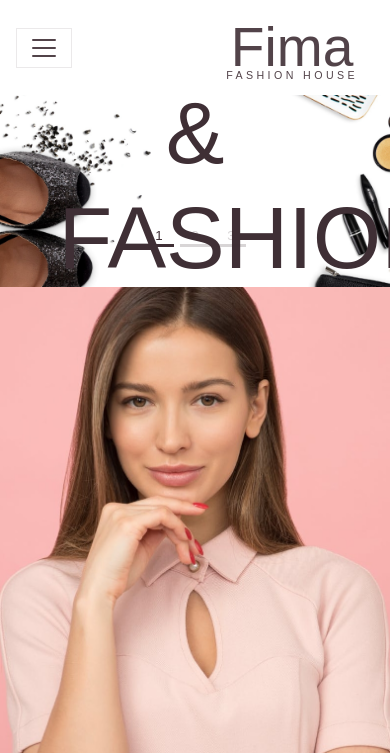
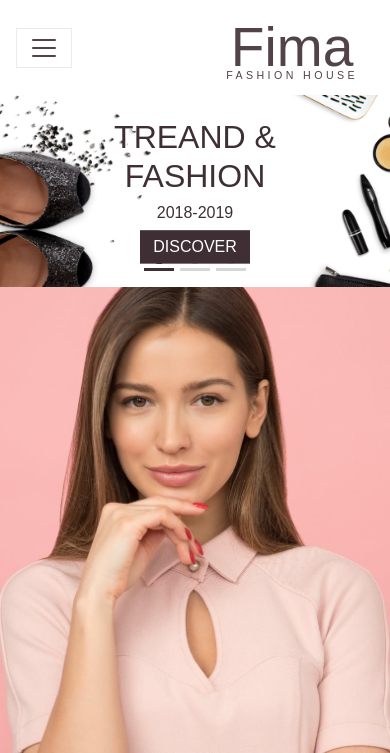
Before and after one commit to dlahoda/fima, a Node project: template src/templates/index.pug in a window 390 px wide; the page is wider, and only the part inside the window is pictured. Shown: the top 753 px of that part. Run offline with Node 20 templates, Linux system fonts and the light colour scheme; the template is opened without the code that fills it, so the values that code supplies are empty; style sheets or scripts are compiled from the project's sources.

Commit message:
Made slider responsive

```diff
--- a/src/sass/sections/_slider.scss
+++ b/src/sass/sections/_slider.scss
@@ -19,3 +19,37 @@
     }
   }
 }
+
+@media screen and (max-width: 1376px) {
+  .display-2 {
+    font-size: $display2-size - 1rem;
+  }
+  .display-4 {
+    font-size: $display4-size - 1rem;
+  }
+}
+
+@media screen and (max-width: 1130px) {
+  .display-2 {
+    font-size: $display2-size - 2rem;
+  }
+  .display-4 {
+    font-size: $display4-size - 2rem;
+  }
+}
+@media screen and (max-width: 900px) {
+  .display-2 {
+    font-size: $display2-size - 3rem;
+  }
+  .display-4 {
+    font-size: $display4-size - 2.5rem;
+  }
+}
+@media screen and (max-width: 578px) {
+  .display-2 {
+    font-size: $display2-size - 3.5rem;
+  }
+  .carousel-indicators {
+    margin-bottom: 1rem;
+  }
+}
```
